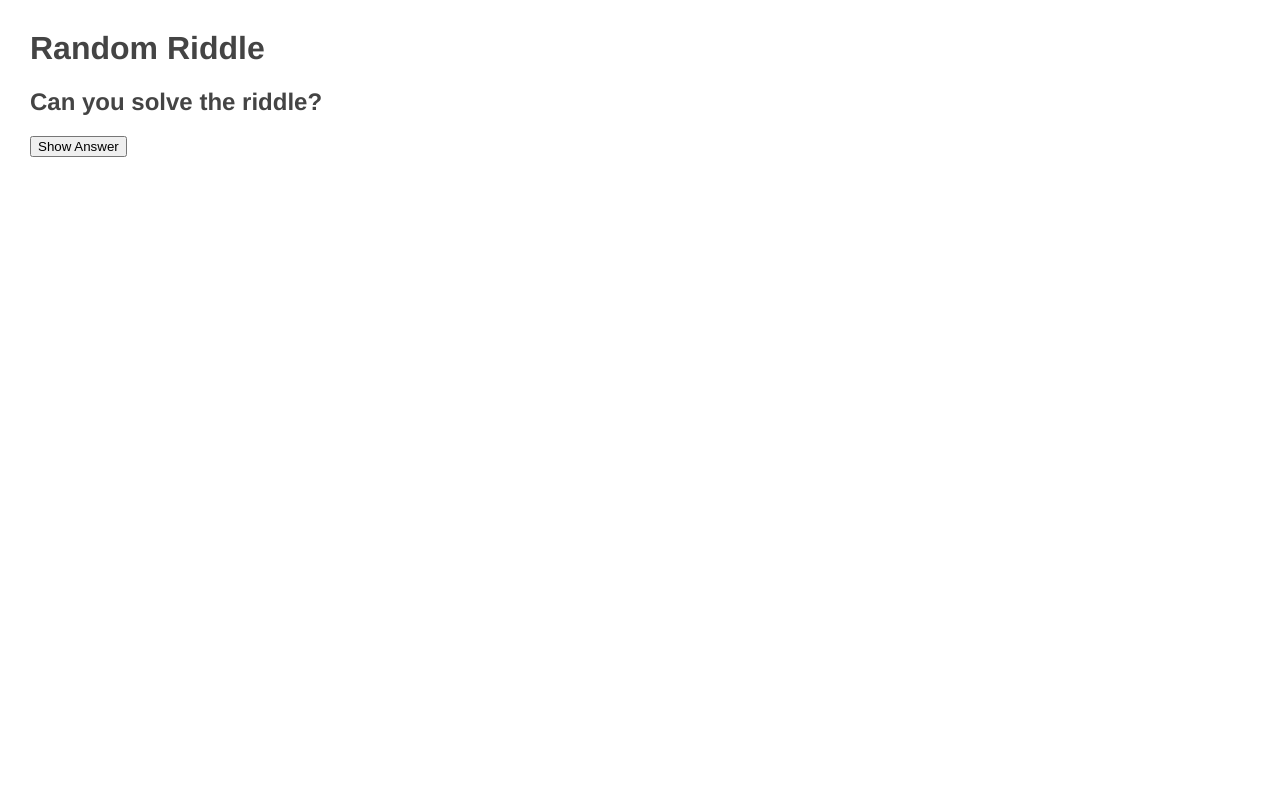
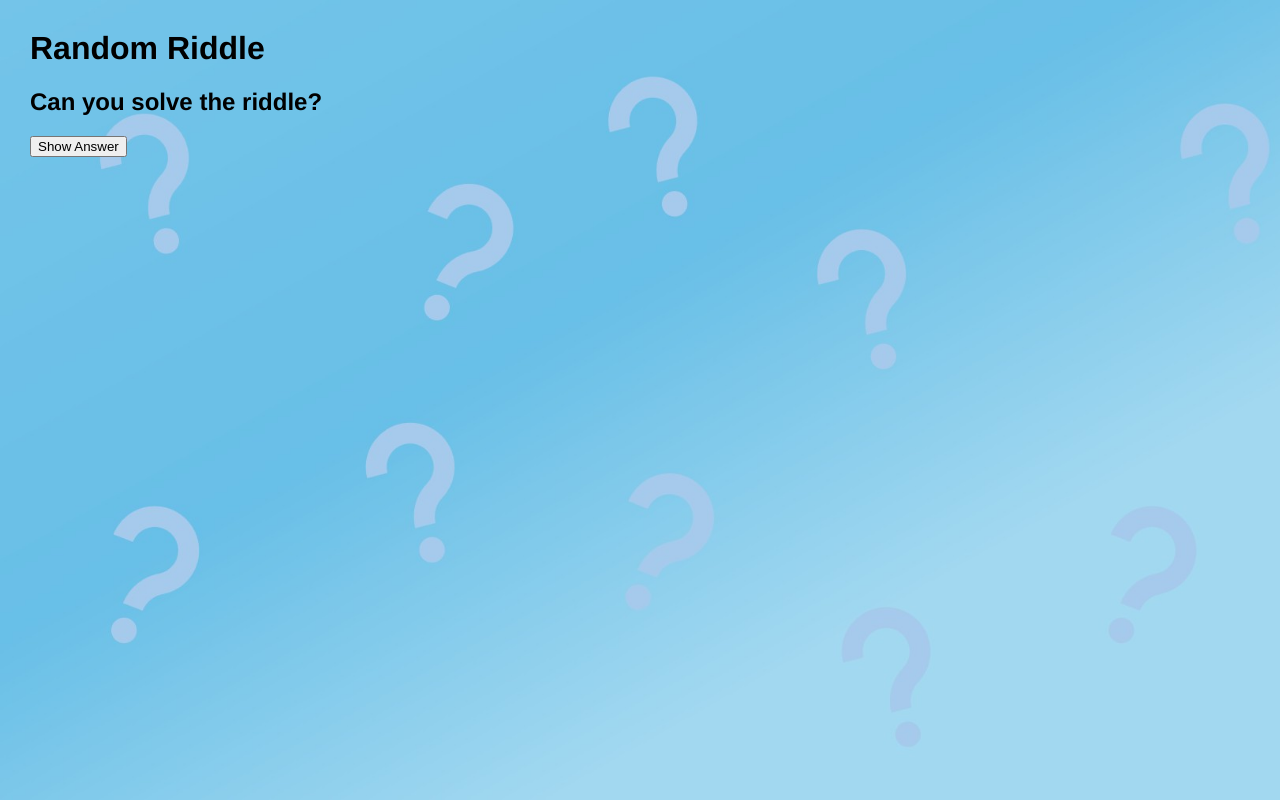
Before and after one commit to ColinKujala/flask-riddles, a Flask app: page / in a window 1280 px wide. Run offline with Flask 3, Linux system fonts and the light colour scheme; data that the repository does not hold is empty.

Commit message:
Add background image to site

```diff
--- a/static/css/main.css
+++ b/static/css/main.css
@@ -2,7 +2,8 @@ body {
     margin: 20px;
     padding: 10px;
     font-family: "Helvetica Neue", Helvetica, Arial, sans-serif;
-    color: #444;
+    background-image: url('/static/img/question_background.jpg');
+    background-size: cover;
 }
 /*
  * Formatting the header area
```
Also changed, not shown: static/img/question_background.jpg (added).
